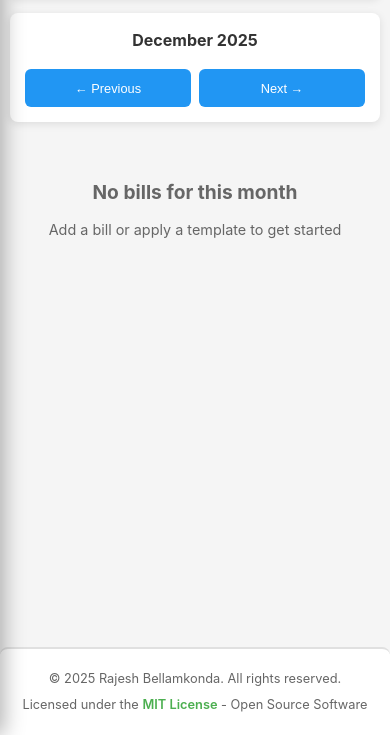
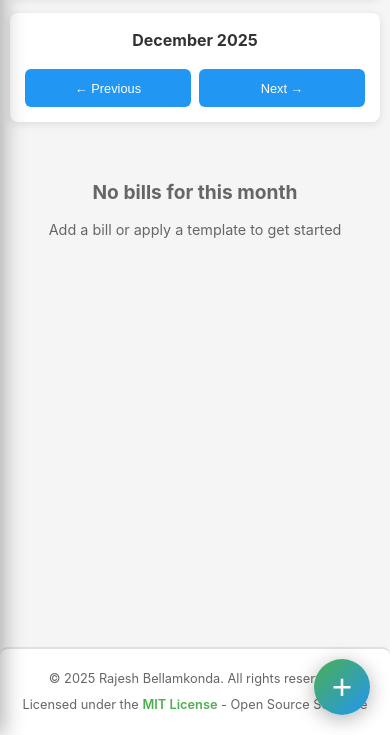
Before and after one commit to RajeshBellamkonda/Bill-Manager-Pro, a plain HTML site: page index.html in a window 390 px wide. Shown: the part 109-844 px from the top of the page. Drawn offline with Linux system fonts and the light colour scheme.

Commit message:
Quick add button

```diff
--- a/app.js
+++ b/app.js
@@ -160,6 +160,21 @@ class BillManagerApp {
         // Header title click to go to Timeline
         document.getElementById('appTitle').addEventListener('click', () => {
             this.switchTab('timeline');
+            // Close mobile menu if open
+            if (window.innerWidth <= 768) {
+                const burgerMenu = document.getElementById('burgerMenu');
+                const mainTabs = document.getElementById('mainTabs');
+                const menuOverlay = document.getElementById('menuOverlay');
+                burgerMenu.classList.remove('active');
+                mainTabs.classList.remove('active');
+                menuOverlay.classList.remove('active');
+                document.body.style.overflow = '';
+            }
+        });
+
+        // Quick add bill button
+        document.getElementById('quickAddBillBtn').addEventListener('click', () => {
+            this.switchTab('add-bill');
             // Close mobile menu if open
             if (window.innerWidth <= 768) {
                 const burgerMenu = document.getElementById('burgerMenu');
--- a/index.html
+++ b/index.html
@@ -64,6 +64,9 @@
                 <h2 id="currentMonth"></h2>
                 <button id="nextMonth" class="nav-btn">Next →</button>
             </div>
+            <button id="quickAddBillBtn" class="quick-add-btn" title="Quick Add Bill">
+                <span class="plus-icon">+</span>
+            </button>
             <div id="billsTimeline" class="bills-timeline"></div>
         </div>
 
--- a/styles.css
+++ b/styles.css
@@ -436,6 +436,54 @@ header h1 {
     color: var(--text-primary);
 }
 
+.quick-add-btn {
+    position: fixed;
+    bottom: 30px;
+    right: 30px;
+    width: 60px;
+    height: 60px;
+    border-radius: 50%;
+    background: linear-gradient(135deg, var(--primary-color), var(--secondary-color));
+    color: white;
+    border: none;
+    font-size: 2rem;
+    cursor: pointer;
+    box-shadow: 0 4px 20px rgba(0, 0, 0, 0.3);
+    transition: all 0.3s ease;
+    z-index: 900;
+    display: flex;
+    align-items: center;
+    justify-content: center;
+}
+
+.quick-add-btn:hover {
+    transform: scale(1.1) rotate(90deg);
+    box-shadow: 0 6px 30px rgba(0, 0, 0, 0.4);
+}
+
+.quick-add-btn:active {
+    transform: scale(0.95) rotate(90deg);
+}
+
+.quick-add-btn .plus-icon {
+    font-size: 2.5rem;
+    line-height: 1;
+    font-weight: 300;
+}
+
+@media (max-width: 768px) {
+    .quick-add-btn {
+        width: 56px;
+        height: 56px;
+        bottom: 20px;
+        right: 20px;
+    }
+
+    .quick-add-btn .plus-icon {
+        font-size: 2.2rem;
+    }
+}
+
 .nav-btn {
     padding: 10px 20px;
     background: var(--secondary-color);
```
